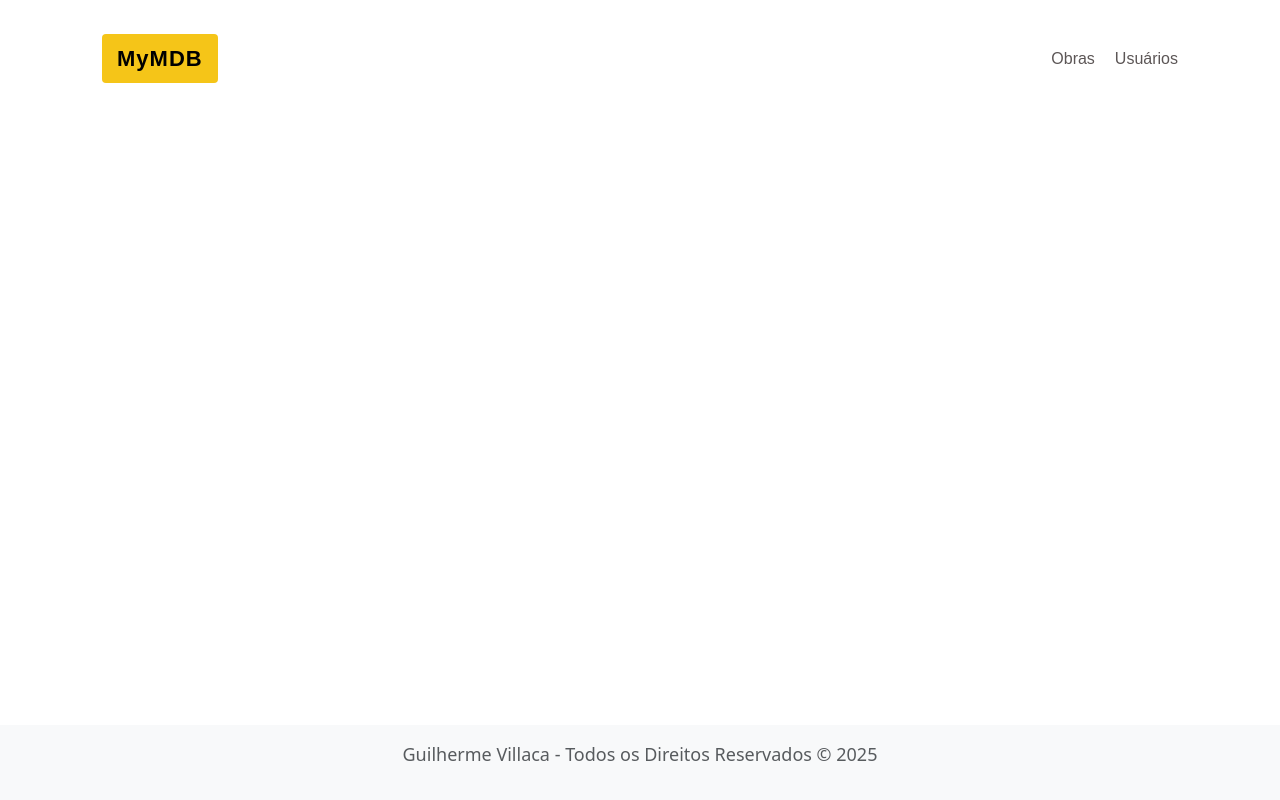
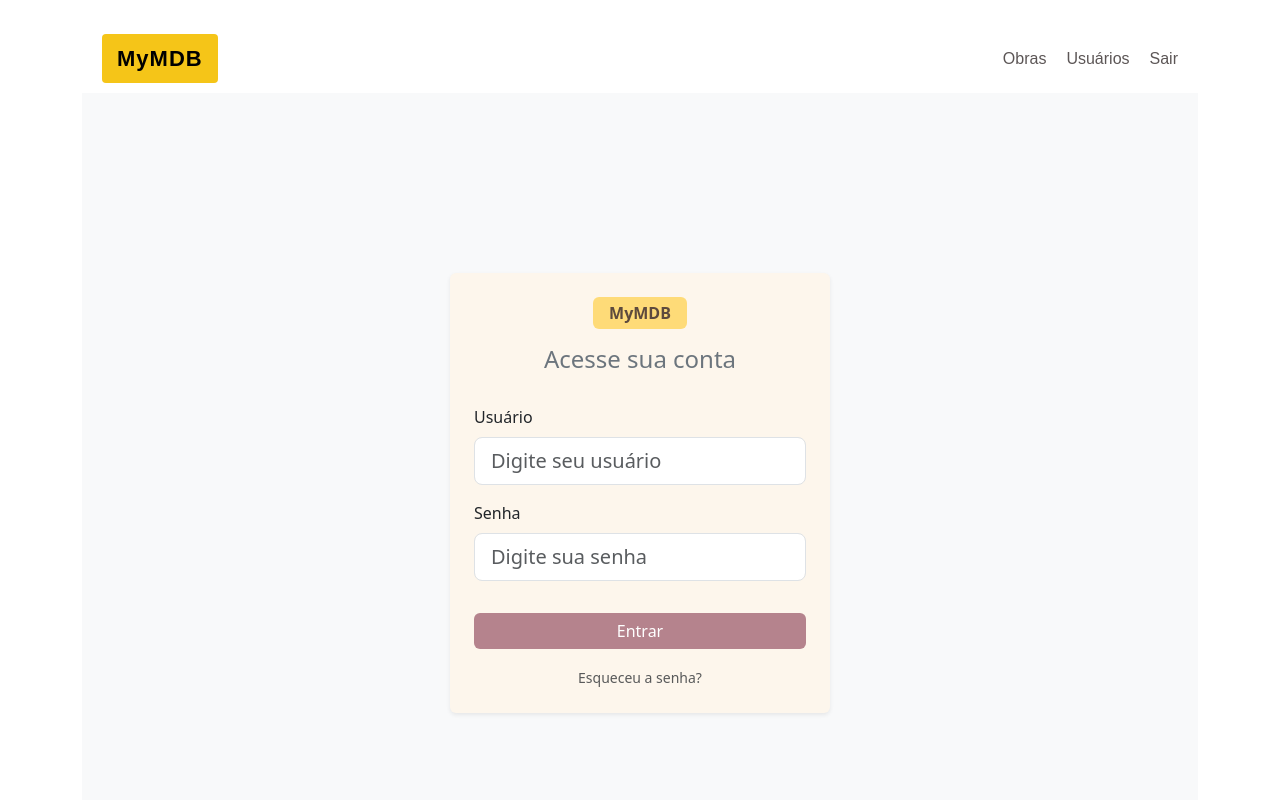
Before and after one commit to guilhermevillaca/filmes-front, an Angular app: page /login in a window 1280 px wide. Before the commit this address led to /. Shown: the top 800 px of the page. Built offline with nearby package versions, Linux system fonts and the light colour scheme.

Commit message:
add login

```diff
--- a/src/app/app.routes.ts
+++ b/src/app/app.routes.ts
@@ -2,9 +2,11 @@ import { Routes } from '@angular/router';
 import { Obra } from './obra/obra';
 import { ObraForm } from './obra/obra-form/obra-form';
 import { Painel } from './painel/painel';
+import { Login } from './login/login';
 
 export const routes: Routes = [
     {path: '', component: Painel},
     {path: 'obra', component: Obra},
-    {path: 'obra/editar/:id', component: ObraForm}
+    {path: 'obra/editar/:id', component: ObraForm},
+    {path: 'login', component: Login}
 ];
--- a/src/app/header/header.html
+++ b/src/app/header/header.html
@@ -9,6 +9,8 @@
     <ul>
       <li><a routerLink="/obra">Obras</a></li>
       <li><a routerLink="/usuarios">Usuários</a></li>
+      <li><a (click)="sair()">Sair</a></li>
+
     </ul>
   </nav>
 </div>
--- a/src/app/header/header.ts
+++ b/src/app/header/header.ts
@@ -1,5 +1,5 @@
-import { Component } from '@angular/core';
-import { RouterLink } from "@angular/router";
+import { Component, inject, } from '@angular/core';
+import { Router, RouterLink } from "@angular/router";
 
 @Component({
   selector: 'app-header',
@@ -9,4 +9,12 @@ import { RouterLink } from "@angular/router";
 })
 export class Header {
 
+  private route = inject(Router);
+
+  public sair(){
+
+    this.route.navigate(['/login']);
+
+  }
+
 }
--- a/src/app/login/login.css
+++ b/src/app/login/login.css
@@ -0,0 +1,19 @@
+body {
+  background-color: #f8ede3;
+  font-family: "Poppins", sans-serif;
+}
+
+.btn-primary {
+  background-color: #b5838d;
+  border: none;
+  transition: all 0.3s;
+}
+
+.btn-primary:hover {
+  background-color: #9e6c77;
+}
+
+.form-control:focus {
+  border-color: #b5838d;
+  box-shadow: 0 0 0 0.2rem rgba(181, 131, 141, 0.25);
+}
--- a/src/app/login/login.html
+++ b/src/app/login/login.html
@@ -1 +1,41 @@
-<p>login works!</p>
+<div class="d-flex justify-content-center align-items-center min-vh-100 bg-light">
+  <div class="card shadow-sm p-4" style="width: 100%; max-width: 380px; border: none; background-color: #fdf6ec;">
+
+    <div class="text-center mb-4">
+      <div class="logo bg-warning bg-opacity-50 rounded px-3 py-1 d-inline-block fw-bold" style="color: #5d4a3d;">
+        MyMDB
+      </div>
+      <h4 class="mt-3 text-secondary">Acesse sua conta</h4>
+    </div>
+
+    <form [formGroup]="formLogin" (ngSubmit)="entrar()">
+      <div class="mb-3">
+        <label for="usuario" class="form-label">Usuário</label>
+        <input
+          type="text"
+          id="usuario"
+          class="form-control form-control-lg"
+          placeholder="Digite seu usuário"
+          [formControl]="formLogin.controls.login"
+        />
+      </div>
+
+      <div class="mb-3">
+        <label for="senha" class="form-label">Senha</label>
+        <input
+          type="password"
+          id="senha"
+          class="form-control form-control-lg"
+          placeholder="Digite sua senha"
+          [formControl]="formLogin.controls.senha"
+        />
+      </div>
+
+      <button type="submit" class="btn btn-primary w-100 mt-3">Entrar</button>
+
+      <div class="text-center mt-3">
+        <a href="#" class="text-muted small text-decoration-none">Esqueceu a senha?</a>
+      </div>
+    </form>
+  </div>
+</div>
--- a/src/app/login/login.ts
+++ b/src/app/login/login.ts
@@ -1,11 +1,41 @@
-import { Component } from '@angular/core';
+import { Component, inject } from '@angular/core';
+import { LoginService } from '../service/login-service';
+import { Router } from '@angular/router';
+import { FormControl, FormGroup, FormsModule, ReactiveFormsModule } from '@angular/forms';
 
 @Component({
   selector: 'app-login',
-  imports: [],
+  imports: [
+    FormsModule,
+    ReactiveFormsModule
+  ],
   templateUrl: './login.html',
   styleUrl: './login.css',
 })
 export class Login {
 
+  private loginService = inject(LoginService);
+  private route = inject(Router);
+
+  formLogin = new FormGroup({
+    login: new FormControl<string>(''),
+    senha: new FormControl<string>('')
+  });
+
+  public entrar(){
+
+    console.log(this.formLogin.value);
+
+    this.loginService.entrar(this.formLogin.get('login')?.value, this.formLogin.get('senha')?.value).subscribe(
+      login => {
+        console.log(login);
+        this.route.navigate(['/']);
+      },
+      error => {
+        console.error(error);
+      }
+    )
+
+  }
+
 }
--- a/src/app/obra/obra-form/obra-form.ts
+++ b/src/app/obra/obra-form/obra-form.ts
@@ -1,6 +1,6 @@
 import { Component, inject } from '@angular/core';
 import { ActivatedRoute, Router, RouterLink } from '@angular/router';
-import { ObraService } from '../../services/obra-service';
+import { ObraService } from '../../service/obra-service';
 import { lastValueFrom } from 'rxjs';
 import { FormControl, FormGroup, FormsModule, ReactiveFormsModule } from '@angular/forms';
 
--- a/src/app/obra/obra.ts
+++ b/src/app/obra/obra.ts
@@ -1,5 +1,5 @@
 import { Component } from '@angular/core';
-import { ObraService } from '../services/obra-service';
+import { ObraService } from '../service/obra-service';
 import { lastValueFrom } from 'rxjs';
 import { AsyncPipe } from '@angular/common';
 import { Router } from '@angular/router';
--- /dev/null
+++ b/src/app/service/login-service.ts
@@ -0,0 +1,29 @@
+import { HttpBackend, HttpClient, HttpHeaders } from '@angular/common/http';
+import { inject, Injectable } from '@angular/core';
+import { map } from 'rxjs';
+
+@Injectable({
+  providedIn: 'root',
+})
+export class LoginService {
+
+  //listar
+  url = 'http://localhost:8080/login/';
+  private handler = inject(HttpBackend);
+  private http = new HttpClient(this.handler); // ignora interceptors
+
+  public entrar(login: any, senha: any) {
+    let usuario = {
+      login: login,
+      senha: senha
+    }
+    return this.http.post(this.url + 'entrar', usuario,
+      {
+        headers: new HttpHeaders({ 'Content-Type': 'application/json' })
+      }
+    ).pipe(map(response => response));
+  }
+
+
+
+}
```
Also changed, not shown: src/app/service/obra-service.ts (renamed from src/app/services/obra-service.ts), 1 other file (tests, documents, lock files or other folders).
